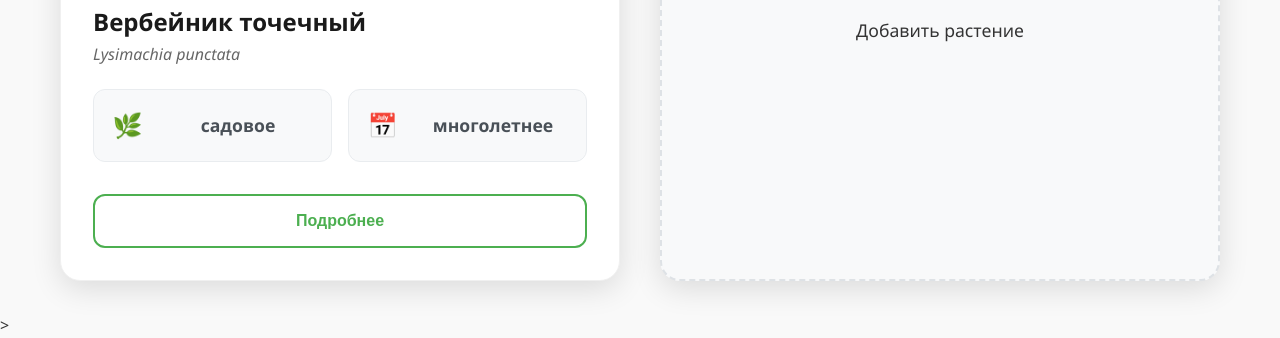
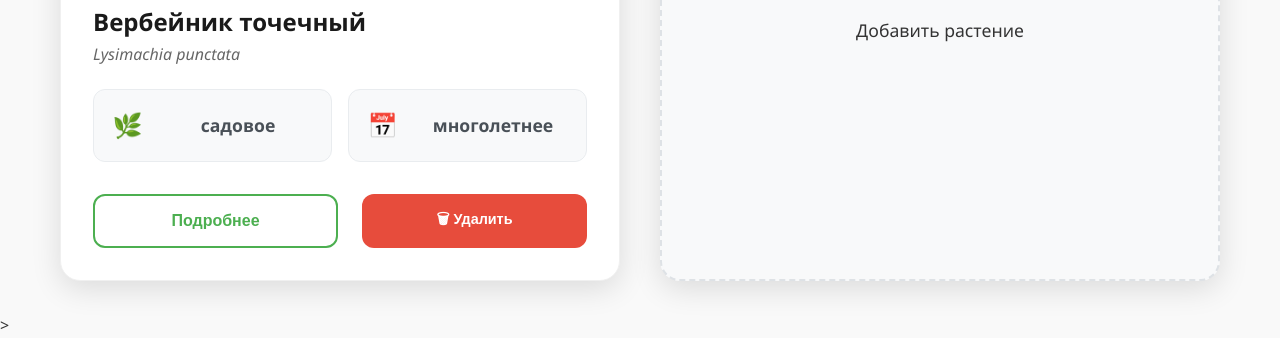
Before and after one commit to leofdw/plantcare, a Flask app: page /plants in a window 1280 px wide. Shown: the part 1965-2303 px from the top of the page. Run offline with Flask 3, Linux system fonts and the light colour scheme; a user stored in the database is signed in.

Commit message:
Adding button for delete plant in plants.html

```diff
--- a/templates/plants.html
+++ b/templates/plants.html
@@ -474,7 +474,21 @@
     transform: translateY(-2px);
     box-shadow: 0 6px 20px rgba(76, 175, 80, 0.4);
 }
+.btn-delete {
+    background: #e74c3c;
+    color: white;
+    border: none;
+    margin-left: 0.5rem;
+    padding: 0.75rem 1rem;
+    font-size: 0.9rem;
+    transition: all 0.3s ease;
+}
 
+.btn-delete:hover {
+    background: #c0392b;
+    transform: translateY(-1px);
+    box-shadow: 0 4px 8px rgba(231, 76, 60, 0.3);
+}
 </style>
 {% include "plant_modal.html" %}
 <script>
@@ -637,7 +651,51 @@ document.addEventListener('DOMContentLoaded', function() {
             console.log('Ошибка проверки админа:', error);
         }
     }
-    setupAddPlantButton()
+    async function setupDeletePlantButtons() {
+        try {
+            const response = await fetch('/api/is_admin');
+            const userData = await response.json();
+
+            if (!userData.is_admin) return;
+
+            document.querySelectorAll('.view-details').forEach(btn => {
+                const plantId = btn.dataset.id;
+                const plantName = btn.closest('.plant-card')?.dataset.name || 'Растение';
+
+                const deleteBtn = document.createElement('button');
+                deleteBtn.className = 'btn-care btn-delete';
+                deleteBtn.dataset.plantId = plantId;
+                deleteBtn.dataset.plantName = plantName;
+                deleteBtn.innerHTML = '🗑 Удалить';
+                btn.parentNode.appendChild(deleteBtn);
+
+                deleteBtn.addEventListener('click', async function (e) {
+                    e.preventDefault();
+                    if (!confirm(`Удалить "${plantName}"?`)) return;
+
+                    try {
+                        const res = await fetch(`/api/delete-plant/${plantId}`, {
+                            method: 'DELETE',
+                            headers: { 'Content-Type': 'application/json' }
+                        });
+                        const result = await res.json();
+                        if (res.ok) {
+                            alert(result.message);
+                            btn.closest('.plant-card').remove();
+                        } else {
+                            alert('Ошибка: ' + result.message);
+                        }
+                    } catch (error) {
+                        alert('Ошибка сети');
+                    }
+                });
+            });
+        } catch (error) {
+            console.log('Ошибка проверки админа:', error);
+        }
+    }
+    setupAddPlantButton();
+    setupDeletePlantButtons();
     // Автоматический поиск при загрузке (если есть ?search=)
     function autoSearchFromURL() {
         const urlParams = new URLSearchParams(window.location.search);
@@ -656,4 +714,5 @@ document.addEventListener('DOMContentLoaded', function() {
 });
 </script>
 
+
 {% endblock %}
```
